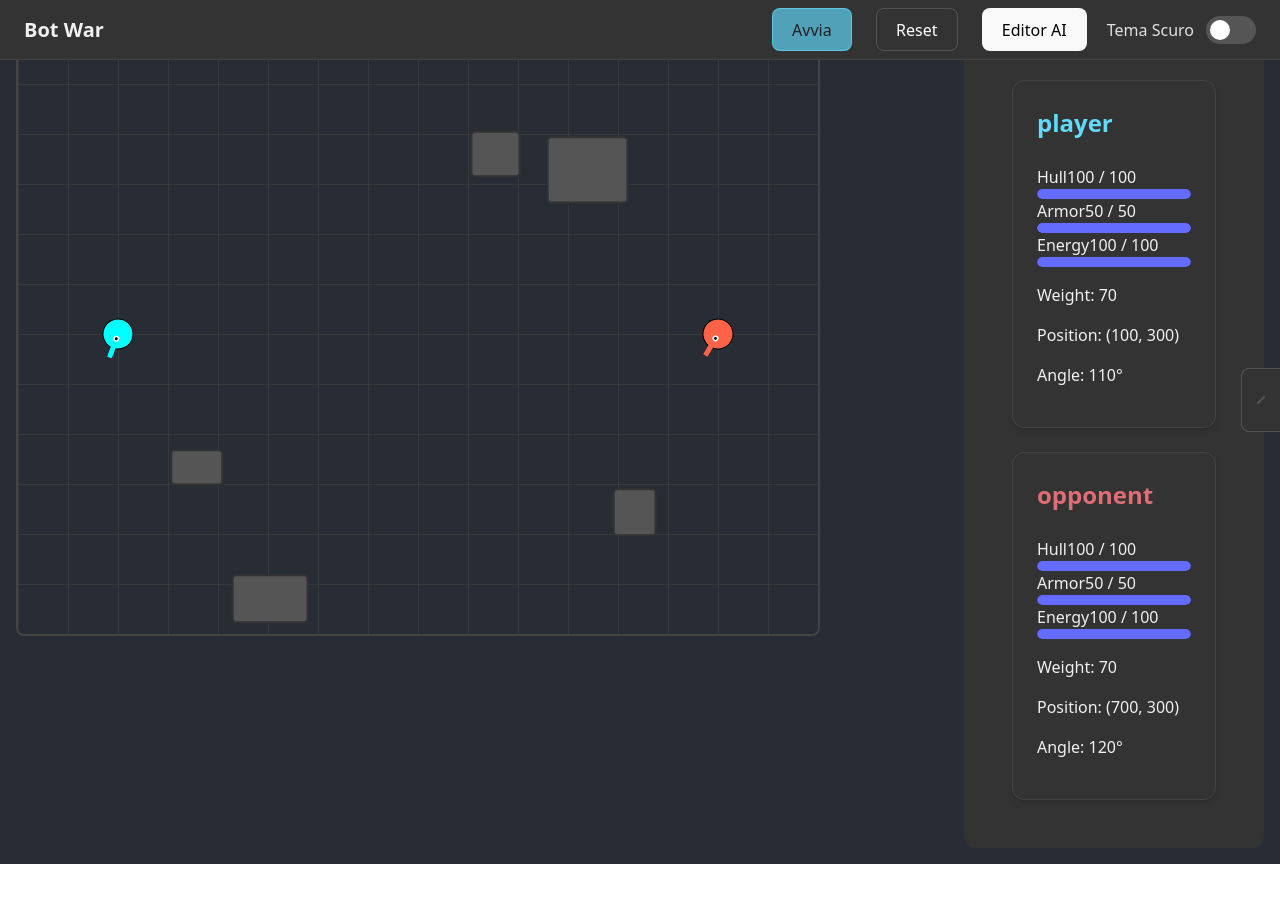
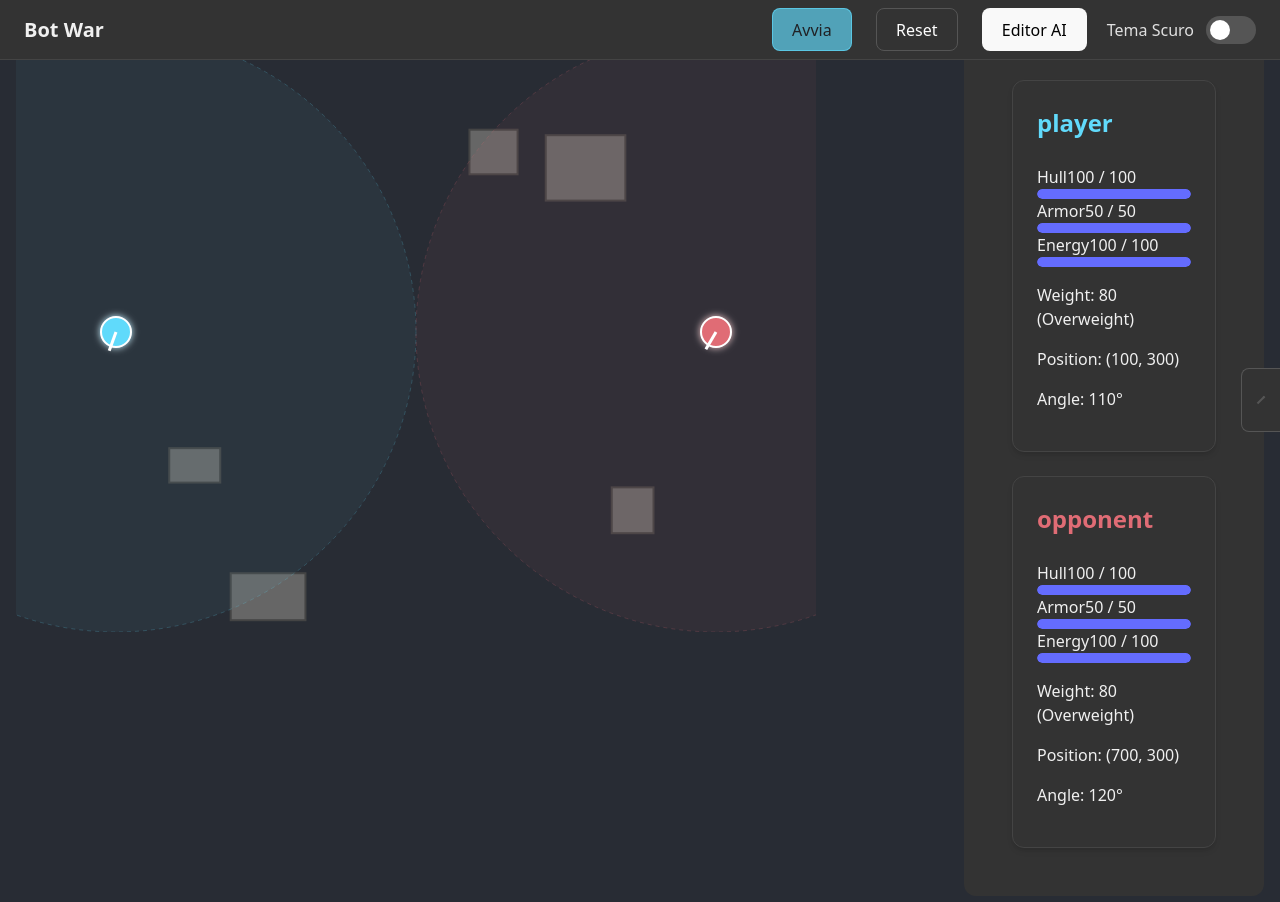
Before and after one commit to fra00/bot-war, a React (Vite) app: page / in a window 1280 px wide. Shown: the top 902 px of the page. Before the commit the page ends 864 px from the top, so only its background shows below. Built offline with nearby package versions, Linux system fonts and the light colour scheme.

Commit message:
aggiunta radar

```diff
--- a/src/components/game/Arena.jsx
+++ b/src/components/game/Arena.jsx
@@ -1,135 +1,82 @@
 import React from "react";
-import PropTypes from "prop-types";
 
-const RobotShape = ({ robot }) => {
-  const color = robot.id === "player" ? "cyan" : "tomato";
-  const cannonColor = robot.id === "player" ? "#00ffff" : "#ff6347";
+/**
+ * Componente che renderizza l'arena di gioco, i robot, i proiettili e gli ostacoli.
+ * @param {object} props
+ * @param {import('../../game/Game.js').GameState} props.gameState - Lo stato attuale del gioco.
+ */
+function Arena({ gameState }) {
+  if (!gameState || !gameState.arena) {
+    return null; // Non renderizzare nulla se lo stato non è pronto
+  }
+
+  const { width, height, obstacles } = gameState.arena;
+  const { robots, projectiles } = gameState;
 
   return (
-    <g
-      transform={`translate(${robot.x}, ${robot.y}) rotate(${robot.rotation})`}
+    <div
+      className="relative bg-gray-800 border-2 border-gray-600"
+      style={{ width, height }}
     >
-      {/* Corpo del robot */}
-      <circle
-        cx="0"
-        cy="0"
-        r="15"
-        fill={color}
-        stroke="black"
-        strokeWidth="1"
-      />
-      {/* Cannone del robot */}
-      <rect x="10" y="-2.5" width="15" height="5" fill={cannonColor} />
-      {/* "Occhio" o sensore */}
-      <circle cx="5" cy="0" r="3" fill="white" />
-      <circle cx="5" cy="0" r="1.5" fill="black" />
-    </g>
-  );
-};
+      <svg width={width} height={height} className="absolute top-0 left-0">
+        <defs>
+          <filter id="glow" x="-50%" y="-50%" width="200%" height="200%">
+            <feGaussianBlur stdDeviation="3.5" result="coloredBlur" />
+            <feMerge>
+              <feMergeNode in="coloredBlur" />
+              <feMergeNode in="SourceGraphic" />
+            </feMerge>
+          </filter>
+        </defs>
 
-RobotShape.propTypes = {
-  robot: PropTypes.shape({
-    id: PropTypes.string.isRequired,
-    x: PropTypes.number.isRequired,
-    y: PropTypes.number.isRequired,
-    rotation: PropTypes.number.isRequired,
-  }).isRequired,
-};
-
-const ProjectileShape = ({ projectile }) => (
-  <circle cx={projectile.x} cy={projectile.y} r="3" fill="orange" />
-);
-
-ProjectileShape.propTypes = {
-  projectile: PropTypes.shape({
-    x: PropTypes.number.isRequired,
-    y: PropTypes.number.isRequired,
-  }).isRequired,
-};
-
-const ObstacleShape = ({ obstacle }) => (
+        {/* Renderizza gli ostacoli */}
+        {obstacles.map((obstacle) => (
           <rect
+            key={obstacle.id}
             x={obstacle.x}
             y={obstacle.y}
             width={obstacle.width}
             height={obstacle.height}
-    fill="#555"
-    stroke="#333"
+            fill="#666"
+            stroke="#444"
             strokeWidth="2"
-    rx="4" // Angoli arrotondati
           />
-);
+        ))}
 
-ObstacleShape.propTypes = {
-  obstacle: PropTypes.object.isRequired,
-};
-
-const Arena = ({ gameState }) => {
-  if (!gameState) {
-    return null;
-  }
-
-  const { arena, robots, projectiles } = gameState;
+        {/* Renderizza i robot e il loro raggio radar */}
+        {robots.map((robot) => {
+          const angleRad = (robot.rotation * Math.PI) / 180;
+          const lineEndX = robot.x + 20 * Math.cos(angleRad);
+          const lineEndY = robot.y + 20 * Math.sin(angleRad);
+          const isPlayer = robot.id === "player";
 
           return (
-    <div className="relative">
-      {/* Arena di gioco SVG */}
-      <svg
-        width={arena.width}
-        height={arena.height}
-        style={{
-          backgroundColor: "#282c34",
-          border: "2px solid #444",
-          borderRadius: "8px",
-        }}
-      >
-        <defs>
-          <pattern
-            id="grid"
-            width="50"
-            height="50"
-            patternUnits="userSpaceOnUse"
-          >
-            <path
-              d="M 50 0 L 0 0 0 50"
-              fill="none"
-              stroke="#444"
+            <g key={robot.id}>
+              {/* Cerchio del raggio del radar */}
+              <circle
+                cx={robot.x}
+                cy={robot.y}
+                r={robot.radarRange}
+                fill={isPlayer ? "rgba(97, 218, 251, 0.05)" : "rgba(224, 108, 117, 0.05)"}
+                stroke={isPlayer ? "rgba(97, 218, 251, 0.2)" : "rgba(224, 108, 117, 0.2)"}
                 strokeWidth="1"
+                strokeDasharray="4 4"
               />
-          </pattern>
-        </defs>
-        <rect width="100%" height="100%" fill="url(#grid)" />
-
-        {/* Renderizza gli ostacoli */}
-        {arena.obstacles.map((obstacle, index) => (
-          <ObstacleShape key={`obs-${index}`} obstacle={obstacle} />
-        ))}
+              {/* Corpo del robot */}
+              <circle cx={robot.x} cy={robot.y} r={15} fill={isPlayer ? "#61dafb" : "#e06c75"} stroke="#fff" strokeWidth="2" style={{ filter: "url(#glow)" }} />
+              {/* Linea di direzione */}
+              <line x1={robot.x} y1={robot.y} x2={lineEndX} y2={lineEndY} stroke="#fff" strokeWidth="3" />
+            </g>
+          );
+        })}
 
         {/* Renderizza i proiettili */}
         {projectiles.map((p) => (
-          <ProjectileShape key={p.id} projectile={p} />
-        ))}
-
-        {/* Renderizza i robot */}
-        {robots.map((robot) => (
-          <RobotShape key={robot.id} robot={robot} />
+          <circle key={p.id} cx={p.x} cy={p.y} r={3} fill="#f9c74f" style={{ filter: "url(#glow)" }} />
         ))}
       </svg>
     </div>
   );
-};
-
-Arena.propTypes = {
-  gameState: PropTypes.shape({
-    arena: PropTypes.shape({
-      width: PropTypes.number,
-      height: PropTypes.number,
-      obstacles: PropTypes.array,
-    }).isRequired,
-    robots: PropTypes.array.isRequired,
-    projectiles: PropTypes.array.isRequired,
-    status: PropTypes.string,
-  }).isRequired,
-};
+}
 
 export default Arena;
--- a/src/game/Game.js
+++ b/src/game/Game.js
@@ -58,6 +58,7 @@ class Game {
       cannon: { ...components.standardCannon },
       battery: { ...components.standardBattery },
       motor: { ...components.standardMotor },
+      radar: { ...components.standardRadar },
     };
 
     const opponentLoadout = {
@@ -65,6 +66,7 @@ class Game {
       cannon: { ...components.standardCannon },
       battery: { ...components.standardBattery },
       motor: { ...components.standardMotor },
+      radar: { ...components.standardRadar },
     };
 
     /** @type {Array<Robot>} */
--- a/src/game/Robot.js
+++ b/src/game/Robot.js
@@ -35,8 +35,9 @@ class Robot {
    * @param {Object} options.cannon - Componente cannone.
    * @param {Object} options.battery - Componente batteria.
    * @param {Object} options.motor - Componente motore.
+   * @param {Object} options.radar - Componente radar.
    */
-  constructor({ id, x, y, ai, rotation, armor, cannon, battery, motor }) {
+  constructor({ id, x, y, ai, rotation, armor, cannon, battery, motor, radar }) {
     /** @type {string} */
     this.id = id;
     /** @type {number} */
@@ -52,6 +53,7 @@ class Robot {
     this.cannon = cannon;
     this.battery = battery;
     this.motor = motor;
+    this.radar = radar;
 
     // Stato derivato dai componenti
     this.hullHp = 100; // La vita dello "scafo" è fissa
@@ -60,7 +62,7 @@ class Robot {
 
     // Calcolo del peso
     this.totalWeight =
-      armor.weight + cannon.weight + battery.weight + motor.weight;
+      armor.weight + cannon.weight + battery.weight + motor.weight + radar.weight;
     this.isOverweight = this.totalWeight > this.motor.maxWeight;
 
     /** @type {Object} */
@@ -191,6 +193,12 @@ class Robot {
           const dx = enemy.x - this.x;
           const dy = enemy.y - this.y;
           const distance = Math.sqrt(dx * dx + dy * dy);
+
+          // Se il nemico è fuori dalla portata del radar, non viene rilevato.
+          if (distance > this.radar.range) {
+            return null;
+          }
+
           const angle =
             ((Math.atan2(dy, dx) * 180) / Math.PI - this.rotation + 360) % 360;
           return { distance, angle };
@@ -292,6 +300,7 @@ class Robot {
       energy: this.battery.energy,
       totalWeight: this.totalWeight,
       isOverweight: this.isOverweight,
+      radarRange: this.radar.range,
     };
   }
 }
--- a/src/game/ai/DefaultAI.js
+++ b/src/game/ai/DefaultAI.js
@@ -10,7 +10,7 @@ const DefaultAI = {
 
   PROJECTILE_MAX_RANGE: 400, // Portata massima dei proiettili (dovrebbe corrispondere a Projectile.js)
   AGGRESSIVE_DISTANCE: 350, // Distanza sopra la quale si avvicina
-  SAFE_DISTANCE: 150, // Distanza sotto la quale si allontana
+  SAFE_DISTANCE: 100, // Distanza sotto la quale si allontana
 
   AGGRESSIVE_SPEED: 3, // Velocità di avvicinamento
   RETREAT_SPEED: -2.5, // Velocità di arretramento
@@ -119,8 +119,12 @@ const DefaultAI = {
         if (Math.abs(normalizedAngle) < fireTolerance) {
           const absoluteAngleToEnemy =
             (myState.rotation + normalizedAngle) * (Math.PI / 180);
-          const endX = myState.x + this.PROJECTILE_MAX_RANGE * Math.cos(absoluteAngleToEnemy);
-          const endY = myState.y + this.PROJECTILE_MAX_RANGE * Math.sin(absoluteAngleToEnemy);
+          const endX =
+            myState.x +
+            this.PROJECTILE_MAX_RANGE * Math.cos(absoluteAngleToEnemy);
+          const endY =
+            myState.y +
+            this.PROJECTILE_MAX_RANGE * Math.sin(absoluteAngleToEnemy);
 
           this.lineOfSightClear = api.isLineOfSightClear(
             { x: myState.x, y: myState.y },
--- a/src/game/components.js
+++ b/src/game/components.js
@@ -31,3 +31,10 @@ export const standardMotor = {
   maxWeight: 75,
   energyCostPerMove: 0.2, // energia per unità di velocità
 };
+
+// --- Componenti Radar ---
+export const standardRadar = {
+  name: "Standard Radar",
+  range: 300,
+  weight: 10,
+};
```
Also changed, not shown: 1 other file (tests, documents, lock files or other folders). Lines whose indentation alone changed are shown as unchanged.
